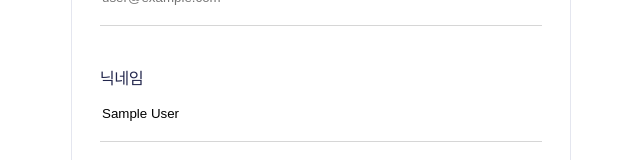
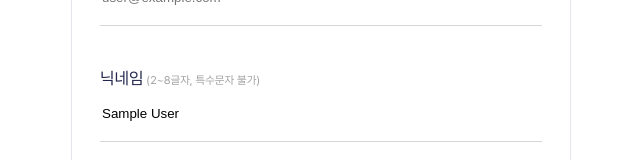
Before and after one commit to kes-knows-nothing/plantopia, a React (Vite) app: page /mypage/info in a window 1280 px wide. Shown: the part 321-481 px from the top of the page, without its empty margins (319-959 px from the left). Built offline with nearby package versions, Linux system fonts and the light colour scheme; no server answers; sample sign-in values are in the browser's storage.

Commit message:
Feat: 닉네임 수정시 유효성 검사 작업 - 2~8 자리의 닉네임 - 닉네임 사이 공백 허용 - 닉네임 앞뒤 공백 있을시 제거하고 닉네임 저장 - 정규식 관리하는 상수 파일 생성

```diff
--- /dev/null
+++ b/src/constants/RegularExpression.ts
@@ -0,0 +1,3 @@
+const nicknameRe = /^[가-힣ㄱ-ㅎa-zA-Z0-9 ]{2,8}$/;
+
+export { nicknameRe };
--- a/src/pages/myPage/MyInfo.tsx
+++ b/src/pages/myPage/MyInfo.tsx
@@ -4,6 +4,7 @@ import { signInWithEmailAndPassword, updateProfile } from 'firebase/auth';
 import { getDownloadURL, ref, uploadBytes } from 'firebase/storage';
 import { useAuth } from '@/hooks';
 import { auth, storage } from '@/firebaseApp';
+import { nicknameRe } from '@/constants/RegularExpression';
 import Toast from '@/components/notification/ToastContainer';
 import { errorNoti } from '@/utils/myPlantUtil';
 import HeaderBefore from '@/components/headerBefore/HeaderBefore';
@@ -36,14 +37,25 @@ const MyInfo = () => {
     setImgUrl(await getDownloadURL(stoageSnapshot.ref));
   };
 
+  const nicknameValidation = (nickname: string | null | undefined) => {
+    if (!nickname) return true;
+    if (!nicknameRe.test(nickname)) {
+      errorNoti('닉네임을 확인해 주세요.');
+      return false;
+    }
+    return true;
+  };
+
+  console.log(nickname);
   const handleClick = async (e: React.MouseEvent<HTMLButtonElement>) => {
     e.preventDefault();
+    if (!nicknameValidation(nickname)) return;
     try {
       if (!user?.email || !auth.currentUser) throw Error();
       user.emailVerified ||
         (await signInWithEmailAndPassword(auth, user.email, password));
       await updateProfile(auth.currentUser, {
-        displayName: nickname,
+        displayName: nickname?.trim(),
         photoURL: imgUrl,
       });
       navigate('/mypage', {
@@ -78,7 +90,9 @@ const MyInfo = () => {
               <input type="text" placeholder={user?.email || ''} readOnly />
             </li>
             <li>
-              <label>닉네임</label>
+              <label>
+                닉네임<small> (2~8글자, 특수문자 불가)</small>
+              </label>
               <input
                 onChange={e => setNickname(e.target.value)}
                 type="text"
--- a/src/pages/myPage/myInfo.scss
+++ b/src/pages/myPage/myInfo.scss
@@ -56,6 +56,11 @@
         display: block;
         font-size: 1.2rem;
         color: #22264c;
+
+        > small {
+          font-size: 0.8rem;
+          color: #a0a0a0;
+        }
       }
 
       input {
@@ -70,7 +75,7 @@
     position: fixed;
     bottom: 0;
     padding: 0;
-    width: 36rem;
+    width: 100%;
     max-width: 500px;
     height: 5rem;
     font-size: 1.4rem;
```
